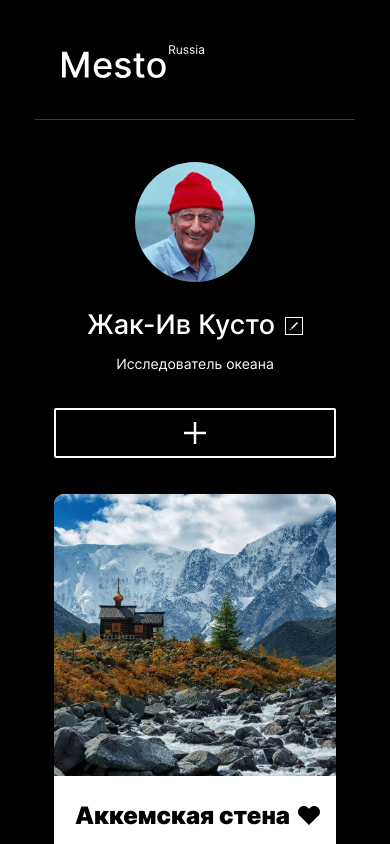
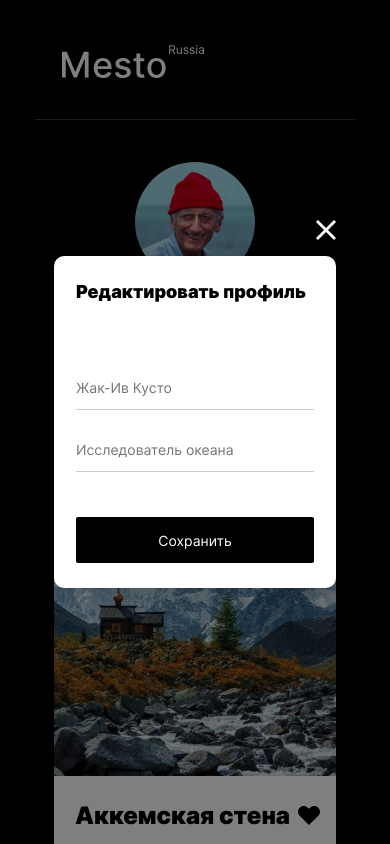
Before and after one commit to LanaSkibina/mesto-project, a plain HTML site: page index.html in a window 390 px wide. Shown: the top 844 px of the page. Drawn offline with Linux system fonts and the light colour scheme.

Commit message:
version 4

```diff
--- a/blocks/profile/__edit-button/profile__edit-button.css
+++ b/blocks/profile/__edit-button/profile__edit-button.css
@@ -26,6 +26,7 @@
         width: 18px;
         height: 18px;
         background-size: 7.5px 7.5px;
+        margin-right: -28px ;
         margin-left: 10px;
         margin-top: 9px;
     }
--- a/blocks/profile/__title/profile__title.css
+++ b/blocks/profile/__title/profile__title.css
@@ -24,5 +24,6 @@
         font-size: 27px;
         line-height: 33px;
         max-width: 189px;
+        align-self: center;
     }
 }
--- a/index.html
+++ b/index.html
@@ -70,7 +70,7 @@
         <footer class="footer">
             <p class="footer__copyright">&copy; 2023 Mesto Russia</p>
         </footer>
-        <div class="popup ">
+        <div class="popup popup_opened">
             <div class="popup__container">
                 <button type="button" class="popup__close-button" aria-label="Кнопка закрытия окна редактирования профиля"></button>
                 <form class="popup__edit-form" name="edit-form">
```
